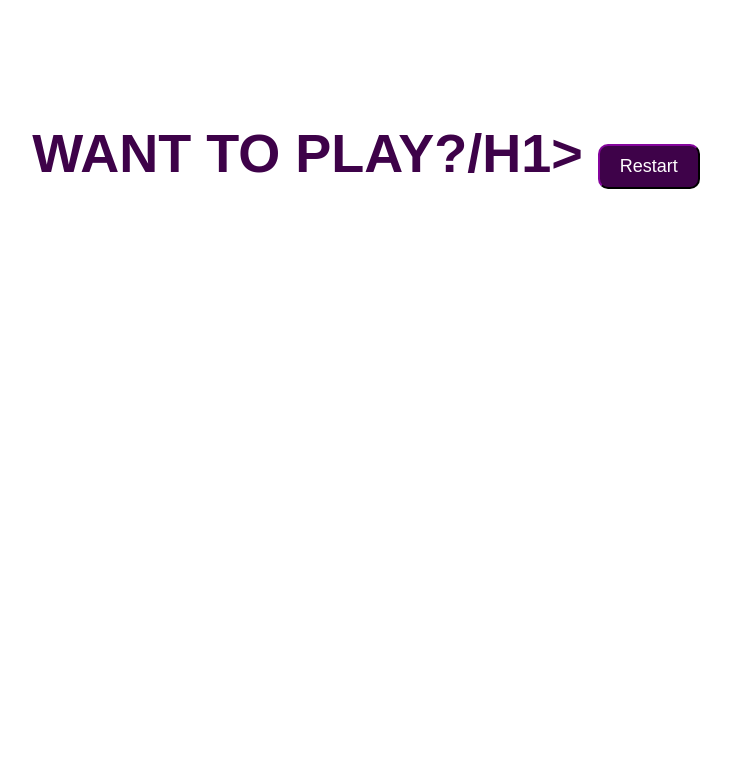
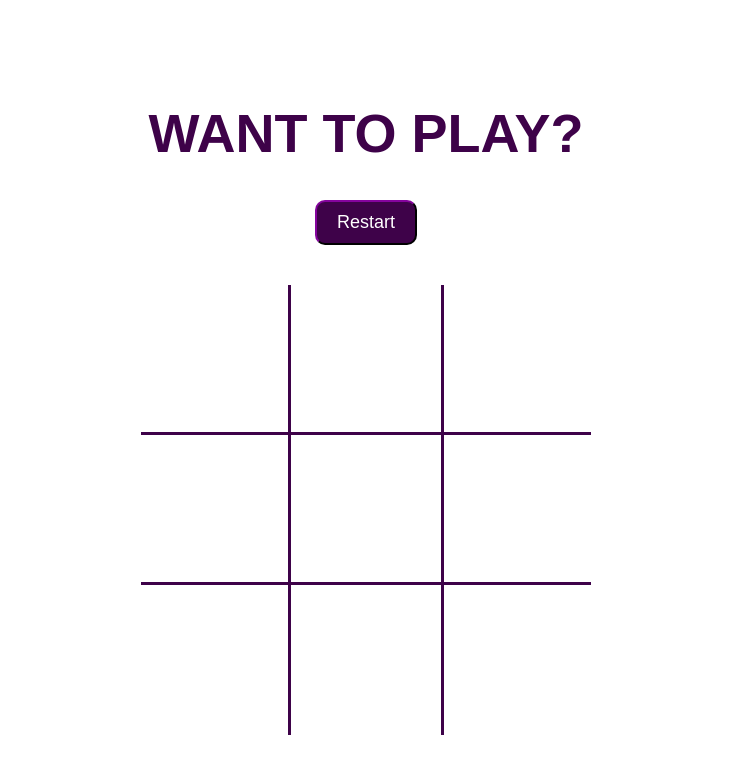
Before and after one commit to brandonby/jstictactoe, a plain HTML site: page index.html in a window 1280 px wide. Shown: the whole page, without its empty margins (274-1005 px from the left). Drawn offline with Linux system fonts and the light colour scheme; files that its build step writes are made by us from their sources.

Commit message:
reestablished css and js connection to html file

```diff
--- a/index.html
+++ b/index.html
@@ -5,11 +5,11 @@
     <meta http-equiv="X-UA-Compatible" content="IE=edge">
     <meta name="viewport" content="width=device-width, initial-scale=1.0">
     <title>Tic Tac Toe</title>
-    <link rel="stylesheet" href="style.css">
+    <link rel="stylesheet" href="css/style.css">
 </head>
 <body>
     <div class="container">
-        <h1 id="playText">Want To Play?/h1>
+        <h1 id="playText">Want To Play?</h1>
             <button id="restartBtn">Restart</button>
             <div id="gameboard">
                 <div class="box" id="0"></div>
@@ -25,6 +25,6 @@
         </h1>
     </div>
 
-    <script src="main.js"></script>
+    <script src="js/main.js"></script>
 </body>
 </html>
```
